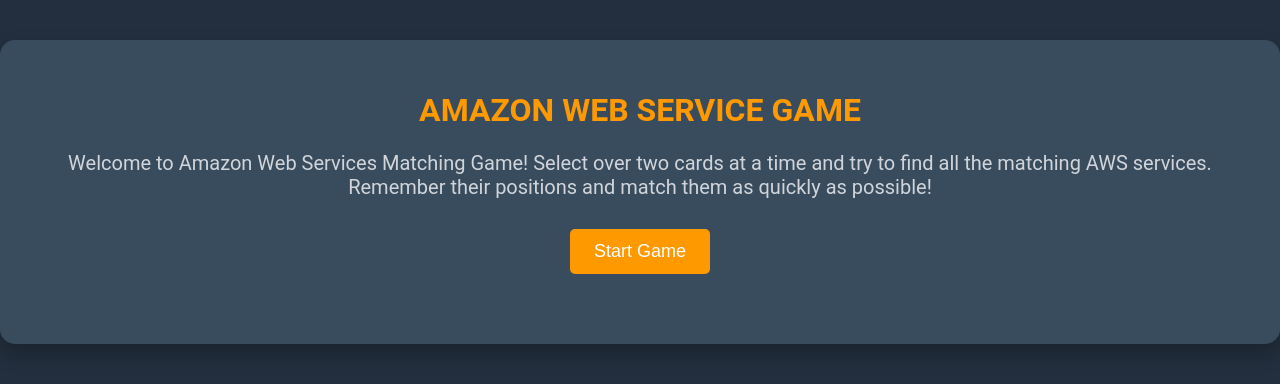
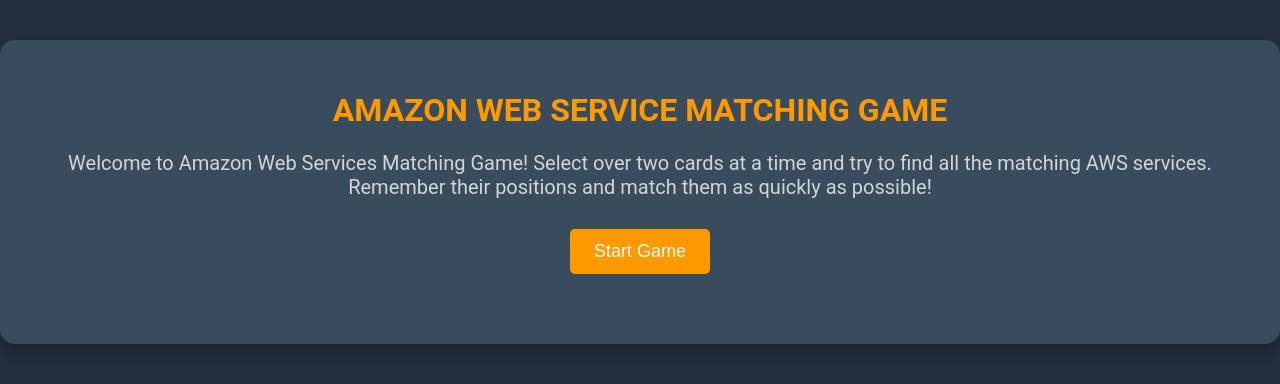
Before and after one commit to 2200030991-pravallika/s3-services-game, a plain HTML site: page index.html in a window 1280 px wide. Drawn offline with Linux system fonts and the light colour scheme.

Commit message:
Update index.html

```diff
--- a/index.html
+++ b/index.html
@@ -8,7 +8,7 @@
 </head>
 <body>
     <div class="container">
-        <h1>AMAZON WEB SERVICE GAME</h1>
+        <h1>AMAZON WEB SERVICE MATCHING GAME</h1>
         <p class="instructions">
           Welcome to Amazon Web Services Matching Game! Select over two cards at a time and try to find all the matching AWS services. Remember their positions and match them as quickly as possible!
         </p>
```
